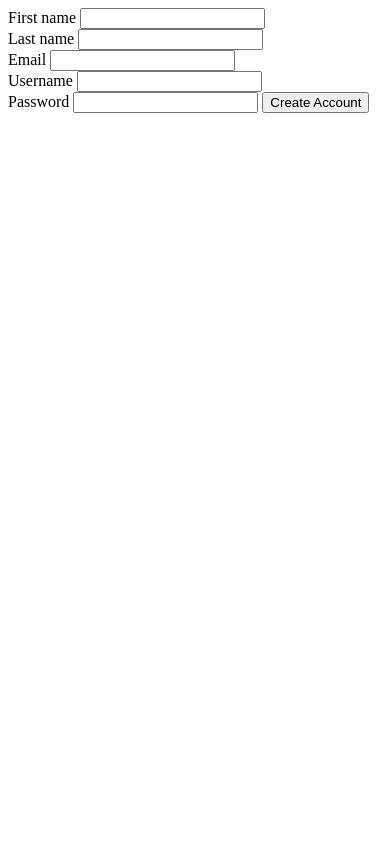
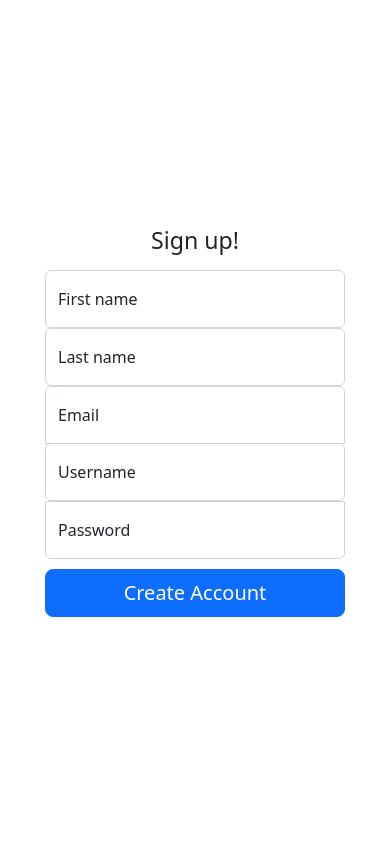
Before and after one commit to mpquinta/itinerary-creator, a Flask app: page /signup in a window 390 px wide. Run offline with Flask 2, Linux system fonts and the light colour scheme.

Commit message:
Designed homepage, create user, and portal

```diff
--- a/crud.py
+++ b/crud.py
@@ -63,7 +63,7 @@ def request_listing_info(yelp_id):
 
     return yelp_data
 
-def request_location_info(location, **kwargs):
+def request_location_info(location):
 
     ENDPOINT = "https://api.yelp.com/v3/businesses/search"
     # CATEGORIES = ["food", "local flavor", "tours", "shopping", "parks"]
@@ -72,7 +72,6 @@ def request_location_info(location, **kwargs):
         "category": "food,local flavor,tours,shopping,parks",
         "radius": 40000,
         "limit": 50,
-        "offset": kwargs.get("offset")
     }
     response = requests.get(url=ENDPOINT, headers=HEADERS, params=params)
     yelp_data = response.json()
--- a/server.py
+++ b/server.py
@@ -60,7 +60,8 @@ def create_acc():
 
     # Conditional statement - if username and/or email matches a record in the db, throw error
     if crud.user_exists(email):
-        print("Sorry, a user with that email already exists.")
+        flash("Sorry, a user with that email already exists.")
+        return redirect('/signup')
     else:
         new_user = crud.create_user(fname, lname, email, username, password)
         db.session.add(new_user)
@@ -68,6 +69,7 @@ def create_acc():
         new_itinerary = crud.create_itinerary(new_user.user_id, "Favorites")
         db.session.add(new_itinerary)
         db.session.commit()
+        flash("Account was successfully made! Try loggin in.")
         return redirect('/')
     # Conditional statement - else, redirect user to homepage and flash success message
 
@@ -101,9 +103,7 @@ def results():
 
     # call a request to the Yelp API depending on keywords, filters, etc.
     search = request.args.get("search-bar")
-    offset = request.args.get("offset")
-    print("offset value: ", offset)
-    listings = crud.request_location_info(search, offset=offset)
+    listings = crud.request_location_info(search)
     all_listings = listings.get("businesses")
 
     return jsonify(all_listings)
--- /dev/null
+++ b/static/css/sign-in.css
@@ -0,0 +1,33 @@
+html,
+body {
+  height: 100%;
+}
+
+body {
+  display: flex;
+  align-items: center;
+  padding-top: 40px;
+  padding-bottom: 40px;
+  background-color: #f5f5f5;
+}
+
+.form-signin {
+  max-width: 330px;
+  padding: 15px;
+}
+
+.form-signin .form-floating:focus-within {
+  z-index: 2;
+}
+
+.form-signin input[type="email"] {
+  margin-bottom: -1px;
+  border-bottom-right-radius: 0;
+  border-bottom-left-radius: 0;
+}
+
+.form-signin input[type="password"] {
+  margin-bottom: 10px;
+  border-top-left-radius: 0;
+  border-top-right-radius: 0;
+}
--- a/templates/base.html
+++ b/templates/base.html
@@ -17,16 +17,34 @@
         {% endwith %}
 
         {% block head %}{% endblock %}
+
+        <!-- bootstrap's CSS  -->
+        <link href="https://cdn.jsdelivr.net/npm/bootstrap@5.2.1/dist/css/bootstrap.min.css" rel="stylesheet" integrity="sha384-iYQeCzEYFbKjA/T2uDLTpkwGzCiq6soy8tYaI1GyVh/UjpbCx/TYkiZhlZB6+fzT" crossorigin="anonymous">
+        <link rel="stylesheet" href="/static/css/mystyles.css">
     </head>
     <body>
         {% if session.get("logged_in_user") %}
-            <section id="navigation">
-                <a href="/create_itinerary">Create a new itinerary</a> |
-                <a href="/itineraries">View your itineraries</a> |
-                <a href="/browse_itineraries">Browse itineraries</a> |
-                <a href="/logout">Logout</a>
-            </section>
+        <nav class="navbar navbar-expand-lg bg-light">
+            <div class="container-fluid">
+              <a class="navbar-brand" href="#">Itinerary Creator</a>
+              <button class="navbar-toggler" type="button" data-bs-toggle="collapse" data-bs-target="#navbarNavAltMarkup" aria-controls="navbarNavAltMarkup" aria-expanded="false" aria-label="Toggle navigation">
+                <span class="navbar-toggler-icon"></span>
+              </button>
+              <div class="collapse navbar-collapse" id="navbarNavAltMarkup">
+                <div class="navbar-nav">
+                    <a class="nav-link" href="/">Home</a>
+                    <a class="nav-link" href="/create_itinerary">Create a new itinerary</a>
+                    <a class="nav-link" href="/itineraries">View your itineraries</a>
+                    <a class="nav-link" href="/browse_itineraries">Browse itineraries</a>
+                    <a class="nav-link" href="/logout">Logout</a>
+                </div>
+            </div>
+          </div>
+        </nav>
         {% endif %}
         {% block body %}{% endblock %}
+
+        <!-- bootstrap's JS -->
+        <script src="https://cdn.jsdelivr.net/npm/bootstrap@5.2.1/dist/js/bootstrap.bundle.min.js" integrity="sha384-u1OknCvxWvY5kfmNBILK2hRnQC3Pr17a+RTT6rIHI7NnikvbZlHgTPOOmMi466C8" crossorigin="anonymous"></script>
     </body>
 </html>
--- a/templates/create_user.html
+++ b/templates/create_user.html
@@ -2,18 +2,37 @@
 
 {% block title %}Create an account{% endblock %}
 
+{% block head %}
+    <link rel="stylesheet" href="/static/css/sign-in.css">
+{% endblock %}
+
 {% block body %}
+<body class="text-center">
+    <main class="form-signin w-100 m-auto">
+        <h1 class="h3 mb-3 fw-normal">Sign up!</h1>
             <form action="/create_user" method="POST">
+                <div class="form-floating">
+                    <input type="text" class="form-control" name="fname" id="fname" placeholder="first-name">
                     <label for="fname">First name</label>
-        <input type="text" name="fname" id="fname"><br>
+                </div>
+                <div class="form-floating">
+                    <input type="text" name="lname" id="lname" class="form-control" placeholder="last-name">
                     <label for="lname">Last name</label>
-        <input type="text" name="lname" id="lname"><br>
+                </div>
+                <div class="form-floating">
+                    <input type="email" name="email" id="email" class="form-control" placeholder="email">
                     <label for="email">Email</label>
-        <input type="email" name="email" id="email"><br>
+                </div>
+                <div class="form-floating">
+                    <input type="text" name="username" id="username" class="form-control" placeholder="username">
                     <label for="username">Username</label>
-        <input type="text" name="username" id="username"><br>
+                </div>
+                <div class="form-floating">
+                    <input type="password" name="password" id="password" class="form-control" placeholder="password">
                     <label for="password">Password</label>
-        <input type="password" name="password" id="password">
-        <button type="submit">Create Account</button>
+                </div>
+                <button type="submit" class="w-100 btn btn-lg btn-primary">Create Account</button>
             </form>
+    </main>
+</body>
 {% endblock %}
```
Also changed, not shown: static/portal.js (+13 -16 lines), templates/homepage.html (+16 -4 lines), templates/portal.html (+27 -15 lines), static/css/mystyles.css (added). Lines whose indentation alone changed are shown as unchanged.
